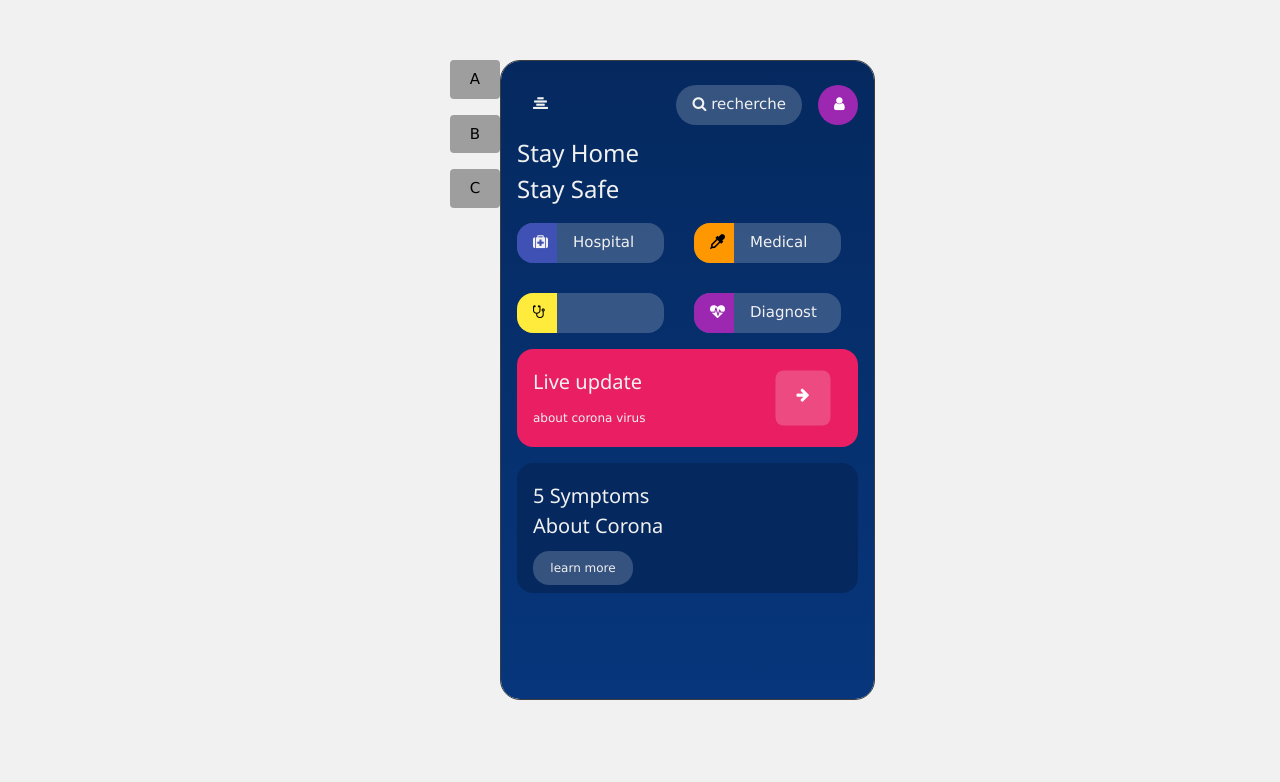
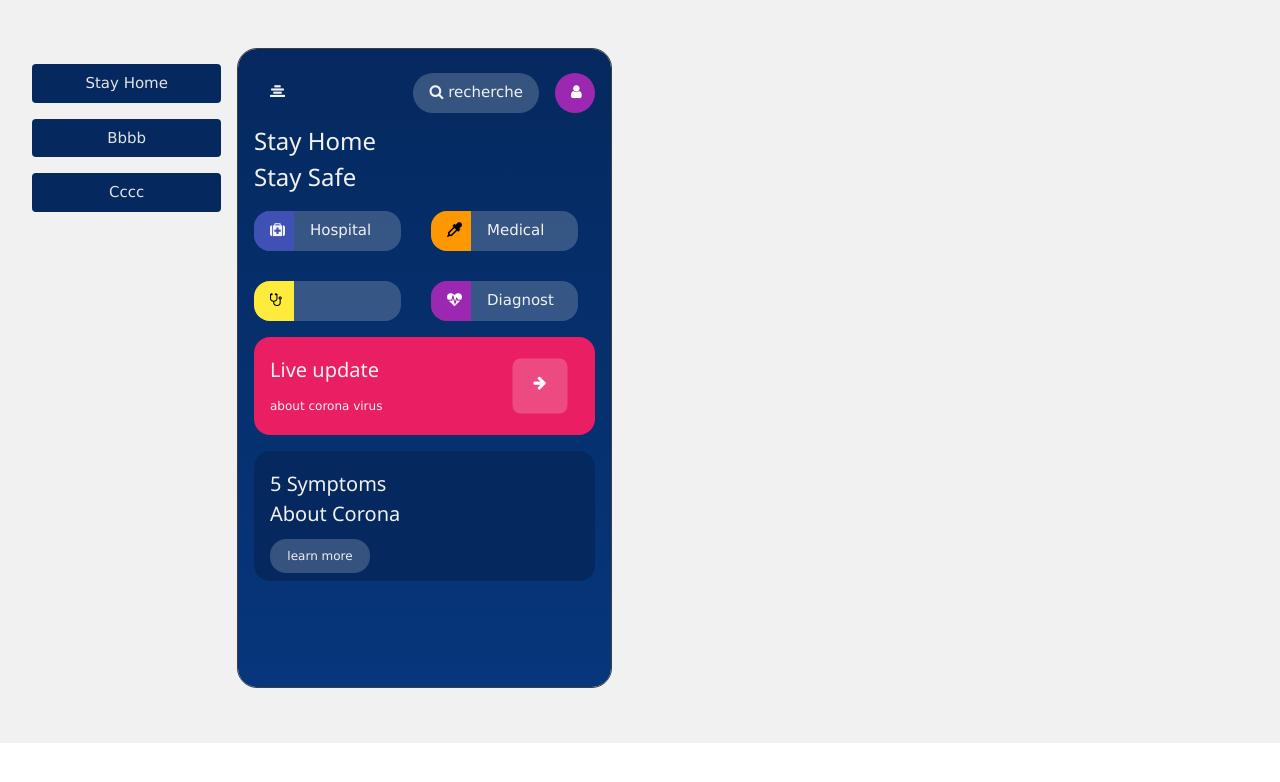
Before and after one commit to bim-g/web-template, a plain HTML site: page index.html in a window 1280 px wide. Drawn offline with Linux system fonts and the light colour scheme.

Commit message:
fixes l'afficharge du dispaly

```diff
--- a/index.html
+++ b/index.html
@@ -9,13 +9,13 @@
     <title>ibrahim</title>
 </head>
 <body>
-    <div class="w3-light-gray mobile">
-        <div class="w3-row mobile-ctrl">
-            <div class="w3-col l2 m2 s3" style="width: 50px;">
-                <div class="w3-bar-bloc w3-center" >
-                    <div class="w3-bar-item w3-gray w3-round w3-margin-bottom w3-padding">A</div>
-                    <div class="w3-bar-item w3-gray w3-round w3-margin-bottom w3-padding">B</div>
-                    <div class="w3-bar-item w3-gray w3-round w3-margin-bottom w3-padding">C</div>
+    <div class="w3-light-gray mobile w3-padding-32">
+        <div class="w3-row-padding w3-margin">
+            <div class="w3-col l2 m2 s3 ">
+                <div class="w3-bar-bloc w3-center w3-margin-top">
+                    <div class="w3-bar-item w3-round w3-margin-bottom w3-padding general btn">Stay Home</div>
+                    <div class="w3-bar-item w3-round w3-margin-bottom w3-padding general btn">Bbbb</div>
+                    <div class="w3-bar-item w3-round w3-margin-bottom w3-padding general btn">Cccc</div>
                 </div>
             </div>
             <div class="w3-col l10 m10 s10 iframe">
--- a/style/index.css
+++ b/style/index.css
@@ -1,18 +1,3 @@
-.mobile{
-    position: absolute;
-    top:0;
-    right:0;
-    left:0;
-    bottom:0;
-}
-.mobile .mobile-ctrl {
-    position: absolute;
-    left:50%;
-    top:50%;
-    transform: translate(-50%,-50%);
-    width:380px;
-    height:680px;
-}
 .mobile iframe {
     width:375px;
     height:640px ;
@@ -26,6 +11,16 @@
     left:0;
     bottom:0;
     background: linear-gradient(#05295f, #07367c);
+}
+.general{
+    /* width: 100%; */
+    background: #05295f;
+    color:#e3e3e3;
+    transition: all 0.2s;
+}
+.general:hover{
+    color:#3e3e3e;
+    background: rgb(5, 41, 95,0.3);
 }
 .opaque{
     background: rgb(250, 250, 250, 0.2);
@@ -96,6 +91,7 @@
     text-justify: auto;
     text-align: center;
 }
+
 .Symptomecorona {
     background:#05295f;
     overflow: hidden;
```
